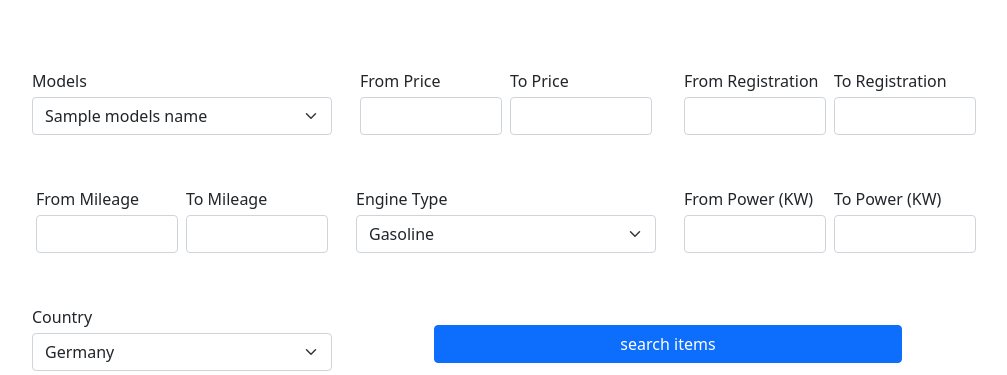
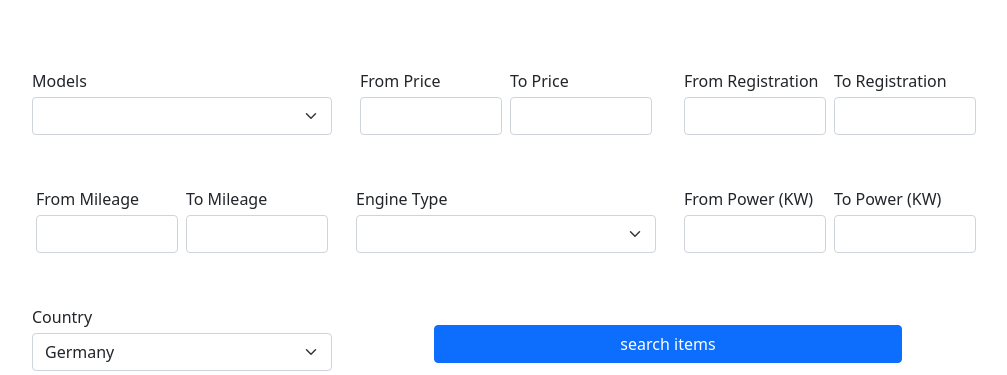
Before and after one commit to mujtaba57/autoScout_scrapping_djangoPython, a Django app: template templates/index.html in a window 1280 px wide. Shown: the part 135-510 px from the top of the page, without its empty margins (134-1141 px from the left). Run offline with Django 4.2, Linux system fonts and the light colour scheme; data comes from the database, SQL or seed files in the repository; the template is opened without the code that fills it: values that come from a table or form of the project are taken from there, most other values are stand-ins (such as "Sample title", 1, 10 or a date in 2020); some libraries are stand-ins or nearby versions.

Commit message:
edit html files

```diff
--- a/scrappingApp/models.py
+++ b/scrappingApp/models.py
@@ -1,35 +1,34 @@
 from django.db import models
-
 class CarDetail(models.Model):
-    carModel = models.CharField(max_length=200)
-    carMileage = models.CharField(max_length=200)
-    carRegistration = models.CharField(max_length=200)
-    carPower = models.CharField(max_length=200)
-    carGearbox = models.CharField(max_length=200)
-    carEngine = models.CharField(max_length=200)
-    carGears = models.CharField(max_length=200)
-    carFuelType = models.CharField(max_length=200)
-    carFuelConsumption = models.CharField(max_length=200)
-    carEmissions = models.CharField(max_length=200)
-    carColor = models.CharField(max_length=200)
-    carManColor = models.CharField(max_length=200)
-    carBodyType = models.CharField(max_length=200)
-    carType = models.CharField(max_length=200)
-    carSeats = models.CharField(max_length=50)
-    carDoors = models.CharField(max_length=50)
-    countryName = models.CharField(max_length=200)
-    carOfferNumber = models.CharField(max_length=200)
-    carModelCode = models.CharField(max_length=200)
-    carPreviousOwner = models.CharField(max_length=200)
-    carrEmissionClass = models.CharField(max_length=200)
-    carNonSmoker = models.CharField(max_length=200)
-    carPrice = models.CharField(max_length=200)
-    carVAT = models.CharField(max_length=200)
-    carEquipment = models.CharField(max_length=200)
-    carContactName = models.CharField(max_length=200)
-    carContactNumber = models.CharField(max_length=200)
-    carContactAddress = models.CharField(max_length=200)
-    carCompanyName = models.CharField(max_length=200)
+    carModel = models.CharField(max_length=500)
+    carMileage = models.CharField(max_length=500)
+    carRegistration = models.CharField(max_length=500)
+    carPower = models.CharField(max_length=500)
+    carGearbox = models.CharField(max_length=500)
+    carEngine = models.CharField(max_length=500)
+    carGears = models.CharField(max_length=500)
+    carFuelType = models.CharField(max_length=500)
+    carFuelConsumption = models.CharField(max_length=500)
+    carEmissions = models.CharField(max_length=500)
+    carColor = models.CharField(max_length=500)
+    carManColor = models.CharField(max_length=500)
+    carBodyType = models.CharField(max_length=500)
+    carType = models.CharField(max_length=500)
+    carSeats = models.CharField(max_length=500)
+    carDoors = models.CharField(max_length=500)
+    countryName = models.CharField(max_length=500)
+    carOfferNumber = models.CharField(max_length=500)
+    carModelCode = models.CharField(max_length=500)
+    carPreviousOwner = models.CharField(max_length=500)
+    carrEmissionClass = models.CharField(max_length=500)
+    carNonSmoker = models.CharField(max_length=500)
+    carPrice = models.CharField(max_length=500)
+    carVAT = models.CharField(max_length=500)
+    carEquipment = models.CharField(max_length=500)
+    carContactName = models.CharField(max_length=500)
+    carContactNumber = models.CharField(max_length=500)
+    carContactAddress = models.CharField(max_length=500)
+    carCompanyName = models.CharField(max_length=500)
 
     def __str__(self):
         return self.carModel
--- a/script_files/main.py
+++ b/script_files/main.py
@@ -12,5 +12,4 @@ def getMakeModel():
         if val != "":
             nameCarVal.append(val)
             nameCar.append(option.text)
-
     return nameCarVal, nameCar
--- a/script_files/scripts.py
+++ b/script_files/scripts.py
@@ -1,7 +1,7 @@
 from .models import CarDetail
 import pandas as pd
 
-df = pd.read_csv("/final_data.csv")
+df = pd.read_csv("scrappingApp/clean_data.csv")
 
 for i in range(0, len(df)):
     CarDetail.objects.create(
--- a/templates/index.html
+++ b/templates/index.html
@@ -22,7 +22,8 @@
                     <div class="row mt-5">
                         <div class="col-4">
                             <label class="my-1">Models</label>
-                            <select class="form-select" aria-label="Default select example" name="type">
+                            <select class="form-select" aria-label="Default select example" name="type" required>
+                                <option selected></option>
                                 {% for name in models_name %}
                                     <option value={{name}}>{{name}}</option>
                                 {% endfor %}
@@ -31,21 +32,21 @@
                         <div class="col-4 d-inline-flex">
                             <div class="form-outline mx-1 w-50">
                                 <label class="my-1">From Price</label>
-                                <input type="number" min="1000" max="2000000" step="500" name="fromprice" class="form-control"/>
+                                <input type="number" min="0" max="2000000" step="500" name="fromprice" class="form-control"/>
                             </div>
                             <div class="form-outline mx-1 w-50">
                                 <label class="my-1">To Price</label>
-                                <input type="number" min="1000" max="2000000" step="500" name="toprice" class="form-control"/>
+                                <input type="number" min="0" max="2000000" step="500" name="toprice" class="form-control"/>
                             </div>
                         </div>
                         <div class="col-4 d-inline-flex">
                             <div class="form-outline mx-1 w-50">
                                 <label class="my-1">From Registration</label>
-                                <input type="number" min="1950" max="2022" step="1" name="fromfr" class="form-control"/>
+                                <input type="number" min="1950" max="2022" step="1" name="fromfr" class="form-control" required/>
                             </div>
                             <div class="form-outline mx-1 w-50">
                                 <label class="my-1">To Registration</label>
-                                <input type="number" min="1950" max="2022" step="1" name="tofr" class="form-control"/>
+                                <input type="number" min="1950" max="2022" step="1" name="tofr" class="form-control" required/>
                             </div>
                         </div>
                     </div>
@@ -53,17 +54,18 @@
                         <div class="col-4 d-inline-flex">
                             <div class="form-outline mx-1 w-50">
                                 <label class="my-1">From Mileage</label>
-                                <input type="number" min="1000" max="2000000" step="500" name="frommile" class="form-control"/>
+                                <input type="number" min="0.0" max="2000000.0" step="100" name="frommile" class="form-control" required/>
                             </div>
                             <div class="form-outline mx-1 w-50">
                                 <label class="my-1">To Mileage</label>
-                                <input type="number" min="1000" max="2000000" step="500" name="tomile" class="form-control"/>
+                                <input type="number" min="0.0" max="2000000.0" step="100" name="tomile" class="form-control" required/>
                             </div>
                         </div>
                         <div class="col-4">
                             <label class="my-1">Engine Type</label>
                             <select class="form-select" aria-label="Default select example" name="engine_type">
-                                <option value="gasoline" selected>Gasoline</option>
+                                <option selected></option>
+                                <option value="gasoline">Gasoline</option>
                                 <option value="diesel">Diesel</option>
                                 <option value="ethanol">Ethanol</option>
                                 <option value="electric">Electric</option>
@@ -89,6 +91,7 @@
                         <div class="col-4">
                             <label class="my-1">Country</label>
                             <select class="form-select" aria-label="Default select example" name="country">
+                                <option selected></option>
                                 <option value="Afghanistan">Afghanistan</option>
                                 <option value="Albania">Albania</option>
                                 <option value="Algeria">Algeria</option>
```
Also changed, not shown: dataScrapping/settings.py (+6 -3 lines), scrappingApp/views.py (+44 -30 lines), scrappingApp/migrations/0001_initial.py (deleted), 2 other files.
